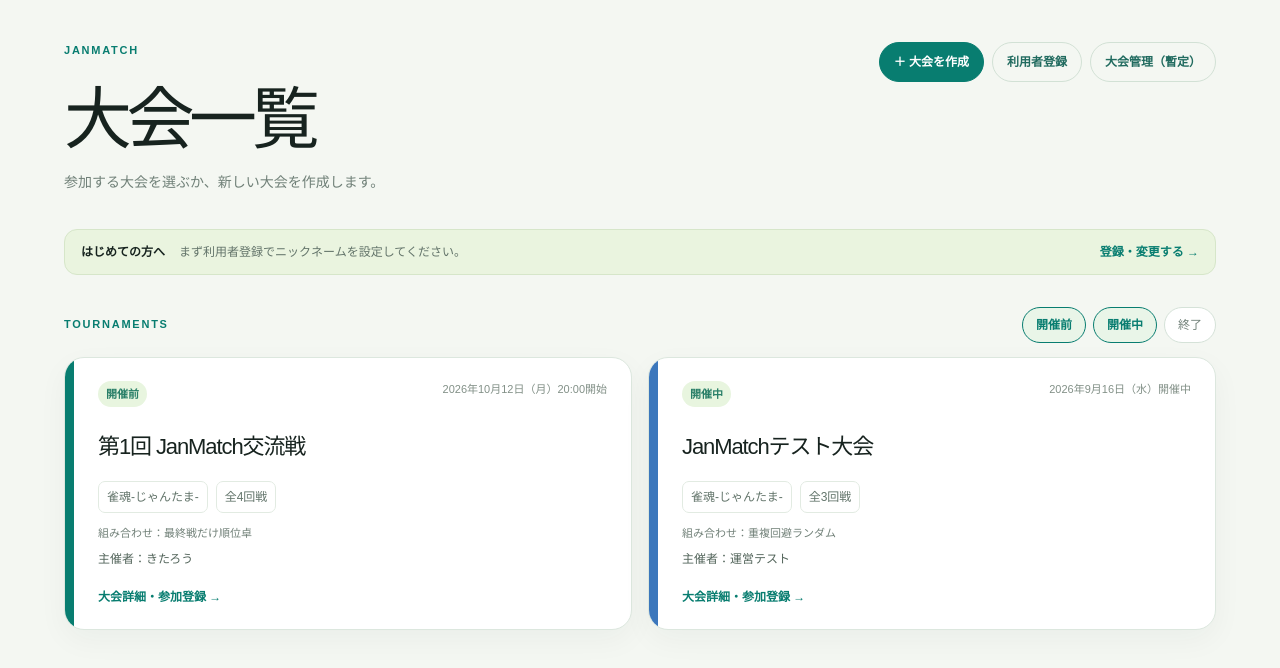
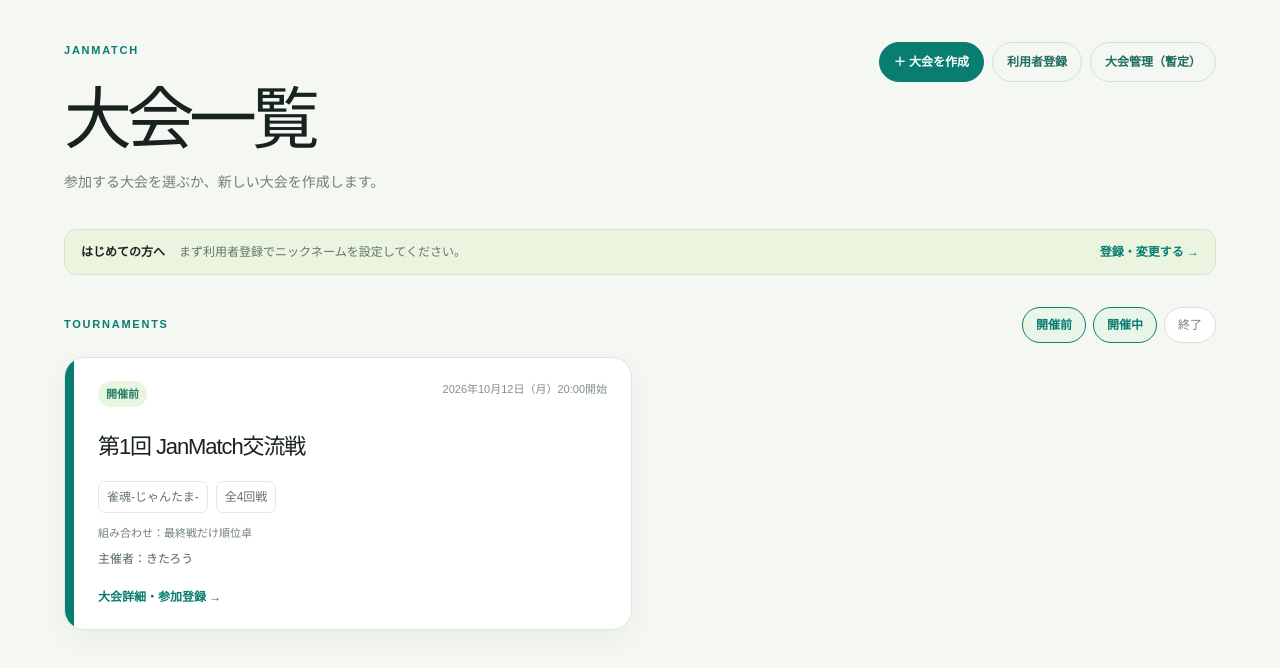
Before and after one commit to take365/janmatch, a Next.js app: page / in a window 1280 px wide. Shown: the top 668 px of the page. Built offline with nearby package versions, Linux system fonts and the light colour scheme.

Commit message:
Remove development tournament samples

```diff
--- a/app/page.tsx
+++ b/app/page.tsx
@@ -6,8 +6,6 @@ type Phase = "before" | "active" | "ended";
 type Tournament = { id: string; name: string; gameType?: string; date: string; rounds: number; status: string; color: string; pairingMode?: string; phase?: Phase; owner?: string };
 const initialTournaments: Tournament[] = [
   { id: "janmatch-01", name: "第1回 JanMatch交流戦", gameType: "雀魂-じゃんたま-", date: "2026年10月12日（月）20:00開始", rounds: 4, status: "開催前", color: "green", pairingMode: "最終戦だけ順位卓", phase: "before", owner: "きたろう" },
-  { id: "janmatch-test", name: "JanMatchテスト大会", gameType: "雀魂-じゃんたま-", date: "2026年9月16日（水）開催中", rounds: 3, status: "開催中", color: "blue", pairingMode: "重複回避ランダム", phase: "active", owner: "運営テスト" },
-  { id: "janmatch-finished", name: "JanMatchサンプル大会", gameType: "雀魂-じゃんたま-", date: "2026年9月1日（火）終了", rounds: 4, status: "終了", color: "gray", pairingMode: "2回戦目以降すべて順位卓", phase: "ended", owner: "きたろう" },
 ];
 const phaseLabels: { value: Phase; label: string }[] = [{ value: "before", label: "開催前" }, { value: "active", label: "開催中" }, { value: "ended", label: "終了" }];
 function normalizePhase(t: Tournament): Phase { if (t.phase) return t.phase; if (t.status === "終了") return "ended"; if (t.status === "開催中") return "active"; return "before"; }
@@ -16,7 +14,7 @@ export default function TournamentListPage() {
   const [tournaments, setTournaments] = useState(initialTournaments);
   const [selected, setSelected] = useState<Phase[]>(["before", "active"]);
   const [currentNickname, setCurrentNickname] = useState("");
-  useEffect(() => { const saved = window.localStorage.getItem("janmatch:tournaments"); if (saved) setTournaments([...JSON.parse(saved), ...initialTournaments]); setCurrentNickname(window.localStorage.getItem("janmatch:nickname") ?? ""); }, []);
+  useEffect(() => { const saved = window.localStorage.getItem("janmatch:tournaments"); if (saved) { const cleaned = JSON.parse(saved).filter((item: Tournament) => !/テスト|サンプル/.test(item.name)); window.localStorage.setItem("janmatch:tournaments", JSON.stringify(cleaned)); setTournaments([...cleaned, ...initialTournaments]); } setCurrentNickname(window.localStorage.getItem("janmatch:nickname") ?? ""); }, []);
   const visible = useMemo(() => tournaments.filter((t) => selected.includes(normalizePhase(t))), [selected, tournaments]);
   const toggle = (phase: Phase) => setSelected((current) => current.includes(phase) ? current.filter((value) => value !== phase) : [...current, phase]);
   return <main className="jm-user-shell">
```
